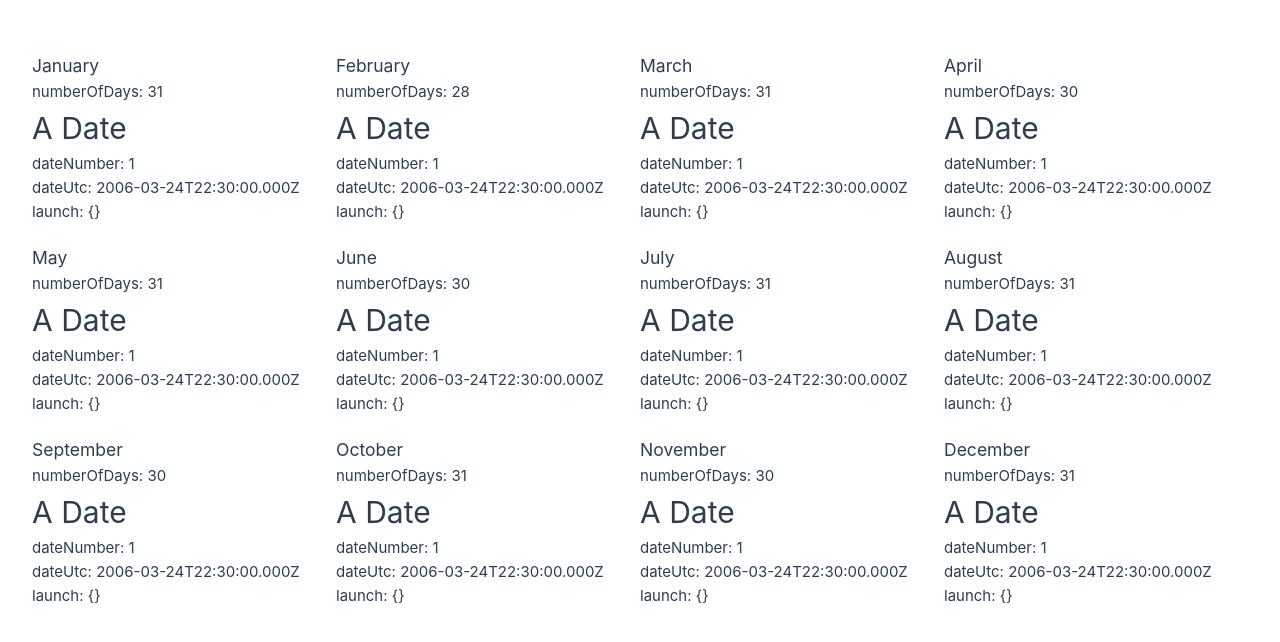
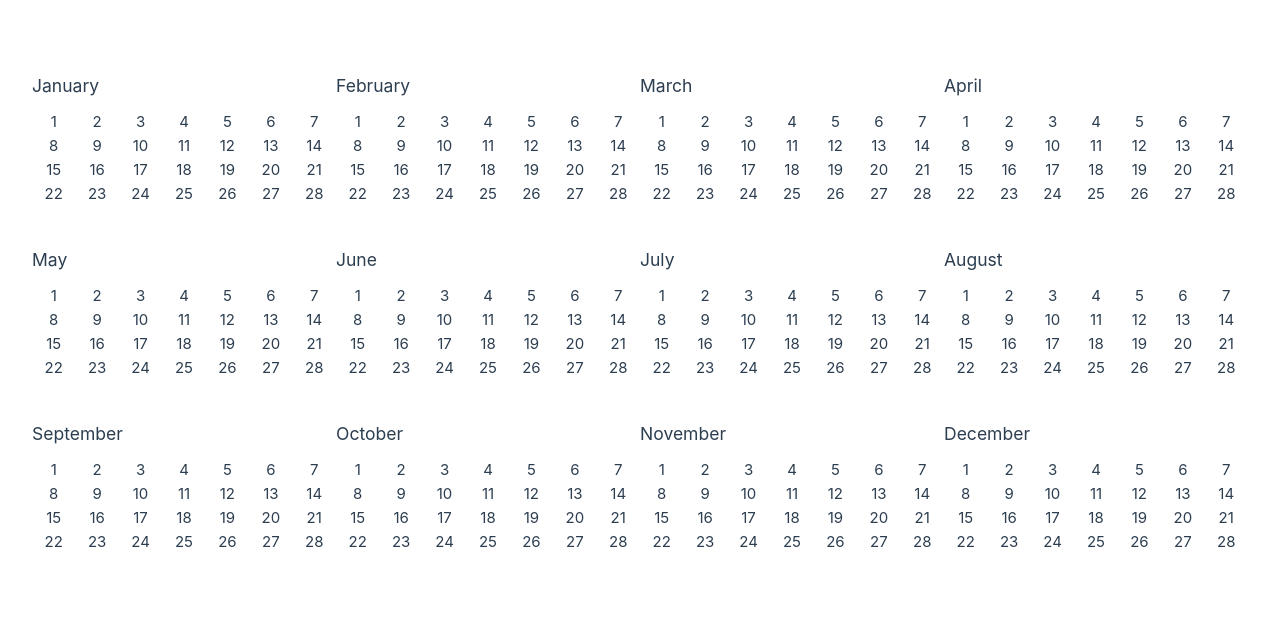
Before and after one commit to david-alan-oneill/spacex, a Vue app in the folder spacex-test/: page / in a window 1280 px wide. Shown: the top 642 px of the page. Built offline with nearby package versions, Linux system fonts and the light colour scheme.

Commit message:
seperate the days into weeks to loop over to create the dates

```diff
--- a/spacex-test/src/assets/main.css
+++ b/spacex-test/src/assets/main.css
@@ -6,3 +6,8 @@
 
   font-weight: normal;
 }
+
+.row {
+  width: 100%;
+  display: flex;
+}
--- a/spacex-test/src/components/Date.vue
+++ b/spacex-test/src/components/Date.vue
@@ -1,8 +1,5 @@
 <template>
-  <h1>A Date</h1>
-  <p>dateNumber: {{dateNumber}}</p>
-  <p>dateUtc: {{dateUtc}}</p>
-  <p>launch: {{launch}}</p>
+  <span class="date">{{dateNumber}}</span>
 </template>
 
 <script>
@@ -28,4 +25,13 @@ export default {
 </script>
 
 <style scoped>
+.date {
+  width: 100%;
+  float: left;
+  text-align: center;
+}
+
+.launch-date {
+  background-color: lightblue;
+}
 </style>
--- a/spacex-test/src/components/Month.vue
+++ b/spacex-test/src/components/Month.vue
@@ -1,8 +1,9 @@
 <template>
   <div class="month">
-    <h3>{{title}}</h3>
-    <p>numberOfDays: {{numberOfDays}}</p>
-    <Date date-number="1" date-utc="2006-03-24T22:30:00.000Z" launch="{}"/>
+    <h3 class="month-title">{{title}}</h3>
+    <div class="row" v-for="week in weeks">
+      <Date v-for="date in week" :date-number="date.number" />
+    </div>
   </div>
 </template>
 
@@ -28,6 +29,26 @@ export default {
       required: false,
       default: null
     }
+  },
+  data() {
+    return {
+      weeks: []
+    }
+  },
+  created() {
+    let week = 0;
+    let dates = [];
+
+    for(let count = 0; count < this.numberOfDays; count ++) {
+      let dayCount = count + 1;
+      dates.push({number: dayCount});
+
+      if (dayCount % 7 === 0) {
+        this.weeks[week] = dates;
+        week ++;
+        dates = [];
+      }
+    }
   }
 }
 </script>
@@ -38,4 +59,9 @@ export default {
   float: left;
   margin-top: 20px;
 }
+
+.month-title {
+  margin-bottom: 10px;
+  margin-top: 20px;
+}
 </style>
```
